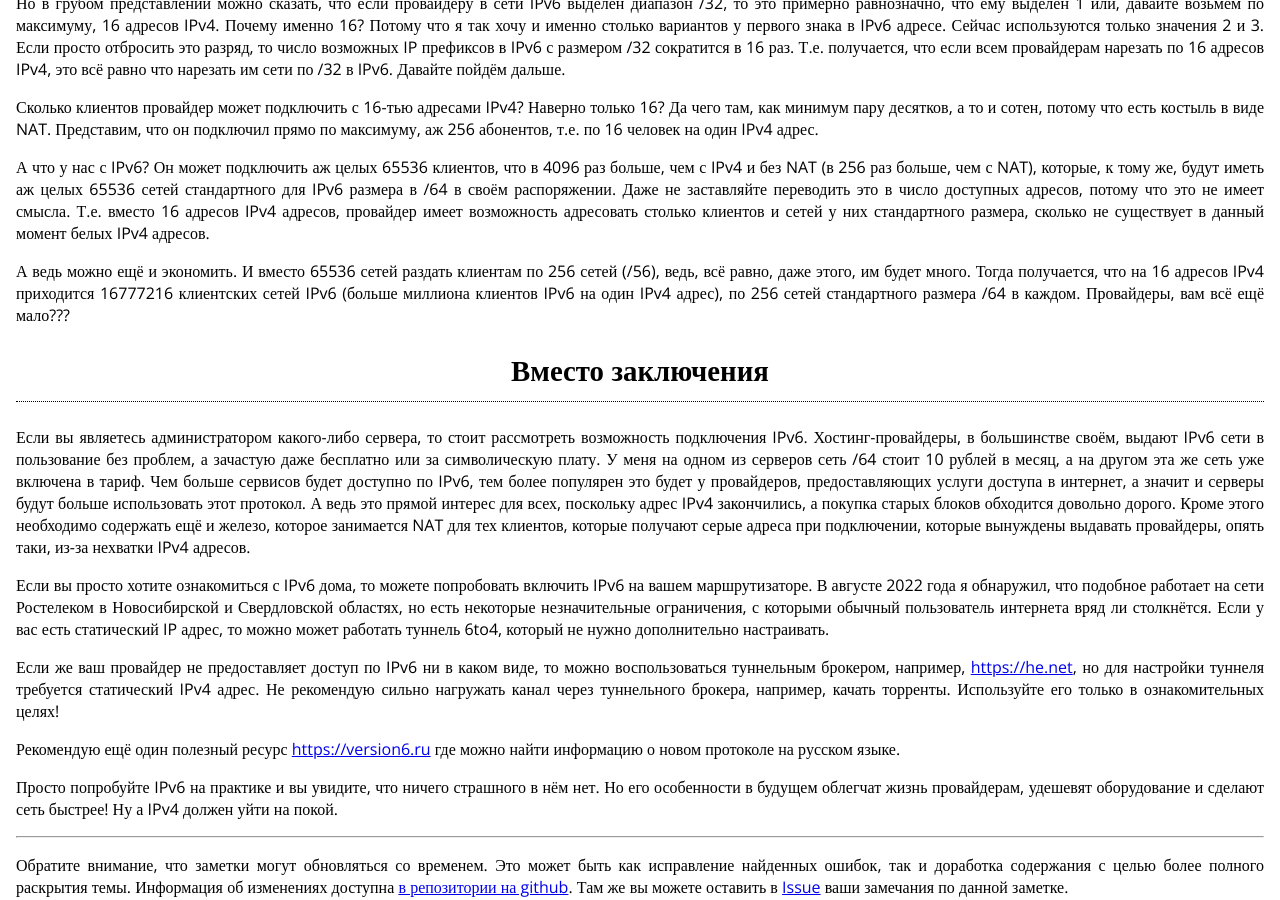
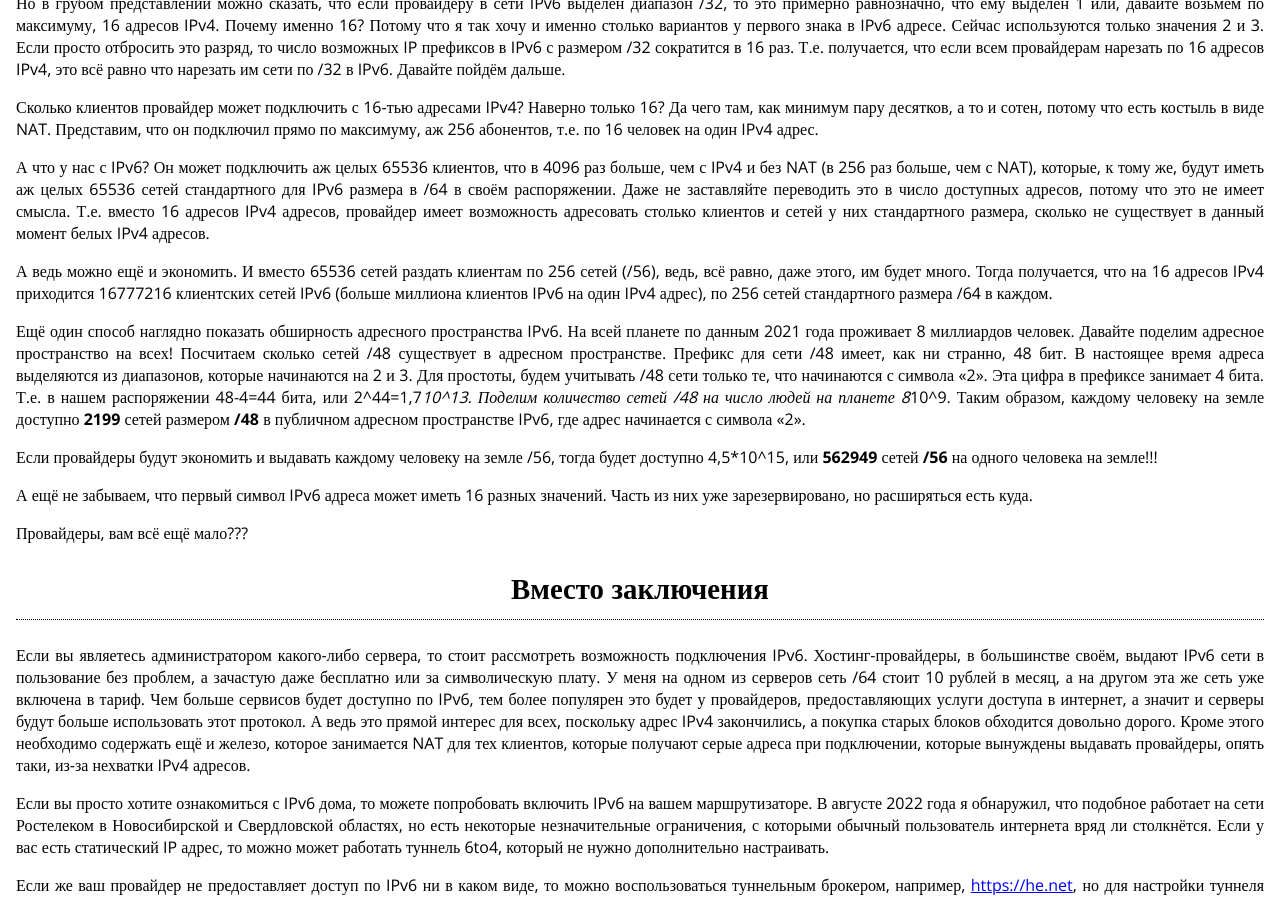
Before and after one commit to fsa/site, a Jekyll site: the page built from _posts/2022-08-29-ipv6.md, in a window 1280 px wide and 900 px high, scrolled down 3056 px. Built offline with Jekyll 4.4.1, drawn with Linux system fonts in a browser that asks for light colours.

Commit message:
IPv6: ещё один наглядный пример для числа адресов IPv6

```diff
--- a/_posts/2022-08-29-ipv6.md
+++ b/_posts/2022-08-29-ipv6.md
@@ -82,7 +82,15 @@ IPv6 - 2001:0DB8::/32, IPv4 - 255.255.255.255 эквивалентно FF.FF.FF.
 
 А что у нас с IPv6? Он может подключить аж целых 65536 клиентов, что в 4096 раз больше, чем с IPv4 и без NAT (в 256 раз больше, чем с NAT), которые, к тому же, будут иметь аж целых 65536 сетей стандартного для IPv6 размера в /64 в своём распоряжении. Даже не заставляйте переводить это в число доступных адресов, потому что это не имеет смысла. Т.е. вместо 16 адресов IPv4 адресов, провайдер имеет возможность адресовать столько клиентов и сетей у них стандартного размера, сколько не существует в данный момент белых IPv4 адресов.
 
-А ведь можно ещё и экономить. И вместо 65536 сетей раздать клиентам по 256 сетей (/56), ведь, всё равно, даже этого, им будет много. Тогда получается, что на 16 адресов IPv4 приходится 16777216 клиентских сетей IPv6 (больше миллиона клиентов IPv6 на один IPv4 адрес), по 256 сетей стандартного размера /64 в каждом. Провайдеры, вам всё ещё мало???
+А ведь можно ещё и экономить. И вместо 65536 сетей раздать клиентам по 256 сетей (/56), ведь, всё равно, даже этого, им будет много. Тогда получается, что на 16 адресов IPv4 приходится 16777216 клиентских сетей IPv6 (больше миллиона клиентов IPv6 на один IPv4 адрес), по 256 сетей стандартного размера /64 в каждом.
+
+Ещё один способ наглядно показать обширность адресного пространства IPv6. На всей планете по данным 2021 года проживает 8 миллиардов человек. Давайте поделим адресное пространство на всех! Посчитаем сколько сетей /48 существует в адресном пространстве. Префикс для сети /48 имеет, как ни странно, 48 бит. В настоящее время адреса выделяются из диапазонов, которые начинаются на 2 и 3. Для простоты, будем учитывать /48 сети только те, что начинаются с символа «2». Эта цифра в префиксе занимает 4 бита. Т.е. в нашем распоряжении 48-4=44 бита, или 2^44=1,7*10^13. Поделим количество сетей /48 на число людей на планете 8*10^9. Таким образом, каждому человеку на земле доступно **2199** сетей размером **/48** в публичном адресном пространстве IPv6, где адрес начинается с символа «2».
+
+Если провайдеры будут экономить и выдавать каждому человеку на земле /56, тогда будет доступно 4,5*10^15, или **562949** сетей **/56** на одного человека на земле!!!
+
+А ещё не забываем, что первый символ IPv6 адреса может иметь 16 разных значений. Часть из них уже зарезервировано, но расширяться есть куда.
+
+Провайдеры, вам всё ещё мало???
 
 ## Вместо заключения
 
```
